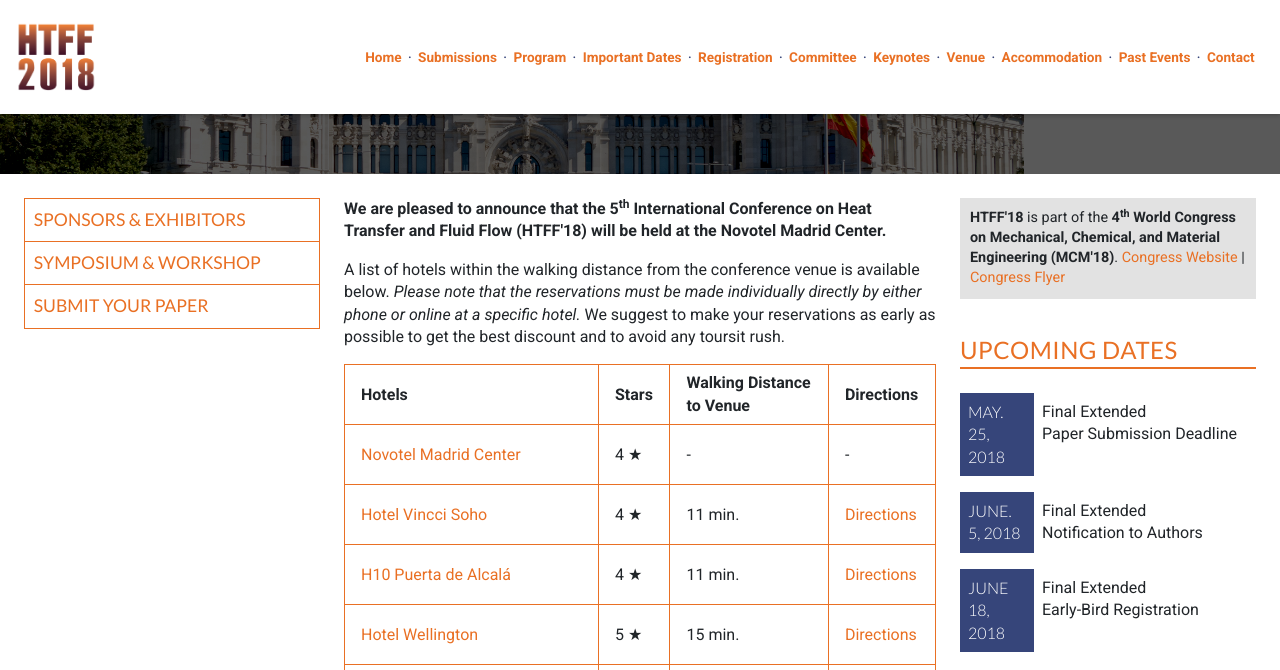
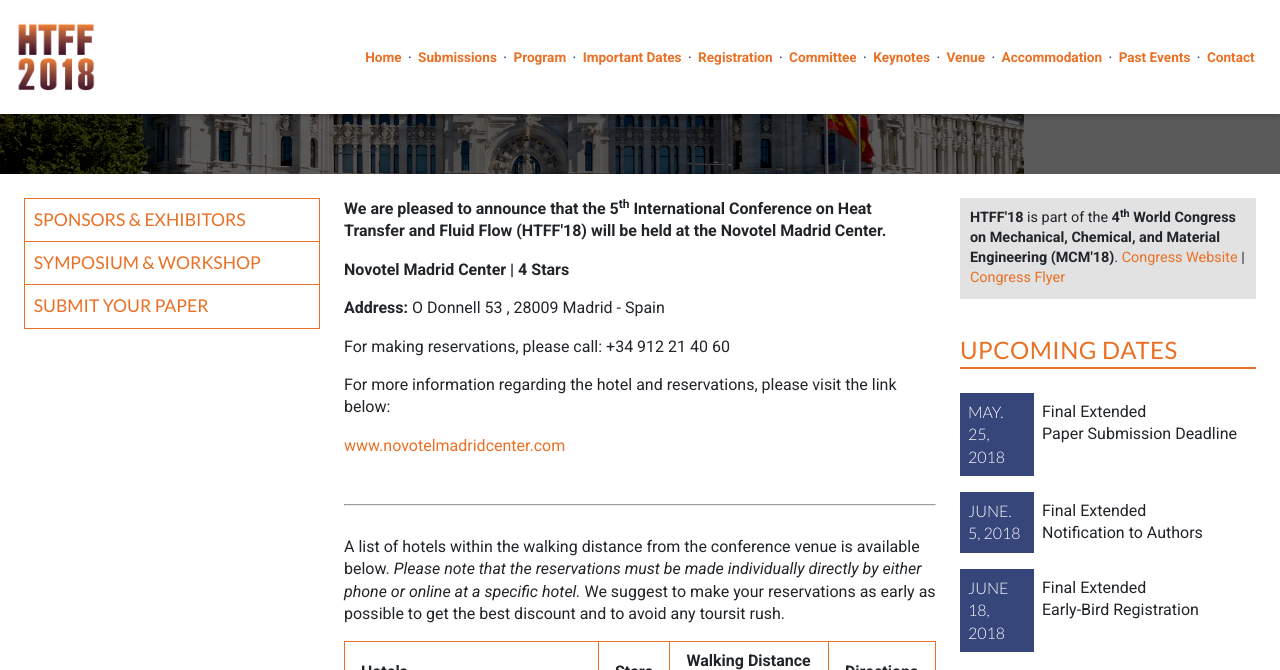
Before and after one commit to intaset/htff, a Jekyll site: the page built from accommodation.html, in a window 1280 px wide and 1400 px high, scrolled down 306 px, cut to the strip 0-670 px from the top of the window. Built offline with Jekyll 4.4.1, drawn with Linux system fonts in a browser that asks for light colours; nearby versions of some CDN libraries; Markdown is read by kramdown in place of the engine named in the settings; comment, search, counter and statistics services are not loaded; some of the changed text lies outside the part shown.

Commit message:
updated accommodation page

```diff
--- a/accommodation.html
+++ b/accommodation.html
@@ -12,6 +12,20 @@ keyword: heat transfer conference, cfd conference, fluid flow conference,  energ
 
   <p class="body"><strong>We are pleased to announce that the 5<sup>th</sup> International Conference on Heat Transfer and Fluid Flow (HTFF'18) will be held at the Novotel Madrid Center. </strong><!-- More importantly, we have collaborated with the hotel to offer our customers a reduced rate on the accommodations! Please click here for more information: Novotel Madrid Center. --></p>
 
+<span class="anchor" id="1"></span>
+<div class="">
+<p class="body bold">Novotel Madrid Center | 4 Stars</p>
+<p class="body"><b>Address:</b> O Donnell 53 , 28009 Madrid - Spain</p>
+
+<p class="body">For making reservations, please call: +34 912 21 40 60<br>
+<!-- <b>Group Discount:</b> Mention the conference to receive a Clarion discount.</p> -->
+
+<p class="body">For more information regarding the hotel and reservations, please visit the link below:</p>
+
+<a href="http://www.novotelmadridcenter.com" class="body-link" target="_blank">www.novotelmadridcenter.com</a></p>
+</div><br><hr><br>
+
+
     <p class="body">A list of hotels within the walking distance from the conference venue is available below. <i>Please note that the reservations must be made individually directly by either phone or online at a specific hotel.</i> We suggest to make your reservations as early as possible to get the best discount and to avoid any toursit rush.</p>
 
 <table class="accommodation">
@@ -25,12 +39,6 @@ keyword: heat transfer conference, cfd conference, fluid flow conference,  energ
     </tr>
     </thead>
     <tbody>
-  <tr>
-    <td><a href="#1" class="body-link">Novotel Madrid Center</a></td>
-      <td>4 &#9733;</td>
-      <td>-</td>
-      <td>-</td>
-    </tr>
 
     <tr>
       <td><a href="#2" class="body-link"> Hotel Vincci Soho </a></td>
@@ -108,21 +116,6 @@ keyword: heat transfer conference, cfd conference, fluid flow conference,  energ
 
   </tbody>
 </table><br>
-
-<span class="anchor" id="1"></span>
-<div class="bottom-border">
-<p class="body bold">Novotel Madrid Center | 4 Stars</p>
-<p class="body"><b>Address:</b> O Donnell 53 , 28009 Madrid - Spain</p>
-
-<p class="body">For making reservations, please call: +34 912 21 40 60<br>
-<!-- <b>Group Discount:</b> Mention the conference to receive a Clarion discount.</p> -->
-
-<p class="body">For more information regarding the hotel and reservations, please visit the link below:</p>
-
-<a href="http://www.novotelmadridcenter.com" class="body-link" target="_blank">www.novotelmadridcenter.com</a>
-
-<a href="#top" class="top">TOP</a>
-</div>
 
 <span class="anchor" id="2"></span>
 <div class="bottom-border">
```
Also changed, not shown: 1 other file.
